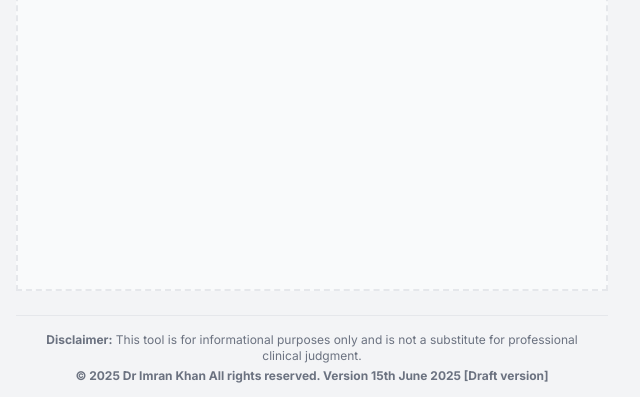
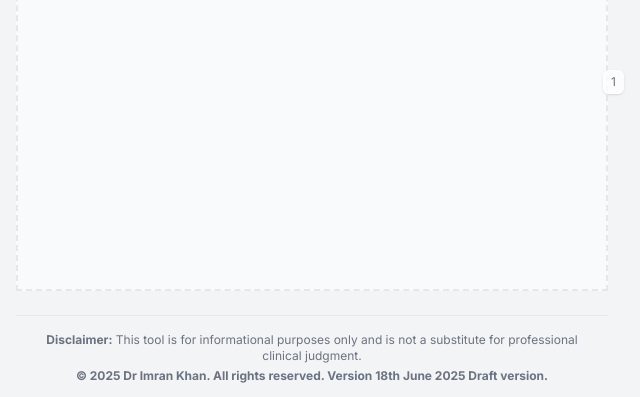
Before and after one commit to bodydexa/bodydexa.github.io, a plain HTML site: page index.html in a window 1280 px wide. Shown: the part 690-1087 px from the top of the page, 640-1280 px from the left. Drawn offline with nearby package versions, Linux system fonts and the light colour scheme.

Commit message:
Update index.html
visits added

```diff
--- a/index.html
+++ b/index.html
@@ -282,7 +282,7 @@
                 </div>
                  <div class="text-xs text-gray-500 text-center p-4 border-t space-y-1">
                      <p><strong>Disclaimer:</strong> This tool is for informational purposes only and is not a substitute for professional clinical judgment.</p>
-                     <p><strong>© 2025 Dr Imran Khan All rights reserved. Version 15th June 2025 [Draft version] </strong></p>
+                     <p><strong>© 2025 Dr Imran Khan. All rights reserved. Version 18th June 2025 Draft version.</strong></p>
                  </div>
             </div>
         </main>
@@ -299,6 +299,9 @@
         <path stroke-linecap="round" stroke-linejoin="round" stroke-width="2" d="M5 15l7-7 7 7" />
       </svg>
     </a>
+
+    <!-- Visit Counter -->
+    <div id="visit-counter" class="fixed bottom-4 right-4 text-xs text-gray-500 bg-white bg-opacity-75 px-2 py-1 rounded-md shadow z-50"></div>
 
     <!-- Custom Modal -->
     <div id="custom-modal" class="modal-overlay hidden">
@@ -368,7 +371,6 @@ document.addEventListener('DOMContentLoaded', function () {
         }
     };
 
-    // UPDATED: Hyperlinks added to guidance text
     const guidanceText = {
         low: `<p class="font-semibold text-green-800">Low Risk</p><p>Where both the MOF and Hip fracture probabilities fall below the treatment threshold, <a href="https://www.nogg.org.uk/full-guideline/section-5-non-pharmacological-management-osteoporosis" target="_blank" class="text-blue-600 underline hover:text-blue-800">lifestyle advice</a> should be given and a further assessment is recommended in 5 years or less depending on the clinical context (e.g. new clinical risk factors develop, or a fragility fracture occurs).</p>`,
         high: `<p class="font-semibold text-red-800">High Risk</p><p>In individuals with probabilities of a major osteoporotic fracture and/or hip fracture AT or ABOVE either intervention threshold, <a href="https://www.nogg.org.uk/full-guideline/section-6-pharmacological-treatment-options" target="_blank" class="text-blue-600 underline hover:text-blue-800">treatment to reduce fracture risk</a> should be offered.</p>`,
@@ -780,6 +782,20 @@ document.addEventListener('DOMContentLoaded', function () {
             }
         }, 100);
     });
+
+    // --- Visit Counter Logic ---
+    const visitCounterElement = document.getElementById('visit-counter');
+    let visitCount = localStorage.getItem('pageVisitCount');
+
+    if (visitCount) {
+        visitCount = Number(visitCount) + 1;
+    } else {
+        visitCount = 1;
+    }
+
+    localStorage.setItem('pageVisitCount', visitCount);
+    // UPDATED: Removed "Visits: " text
+    visitCounterElement.textContent = visitCount;
 });
 </script>
 
```
